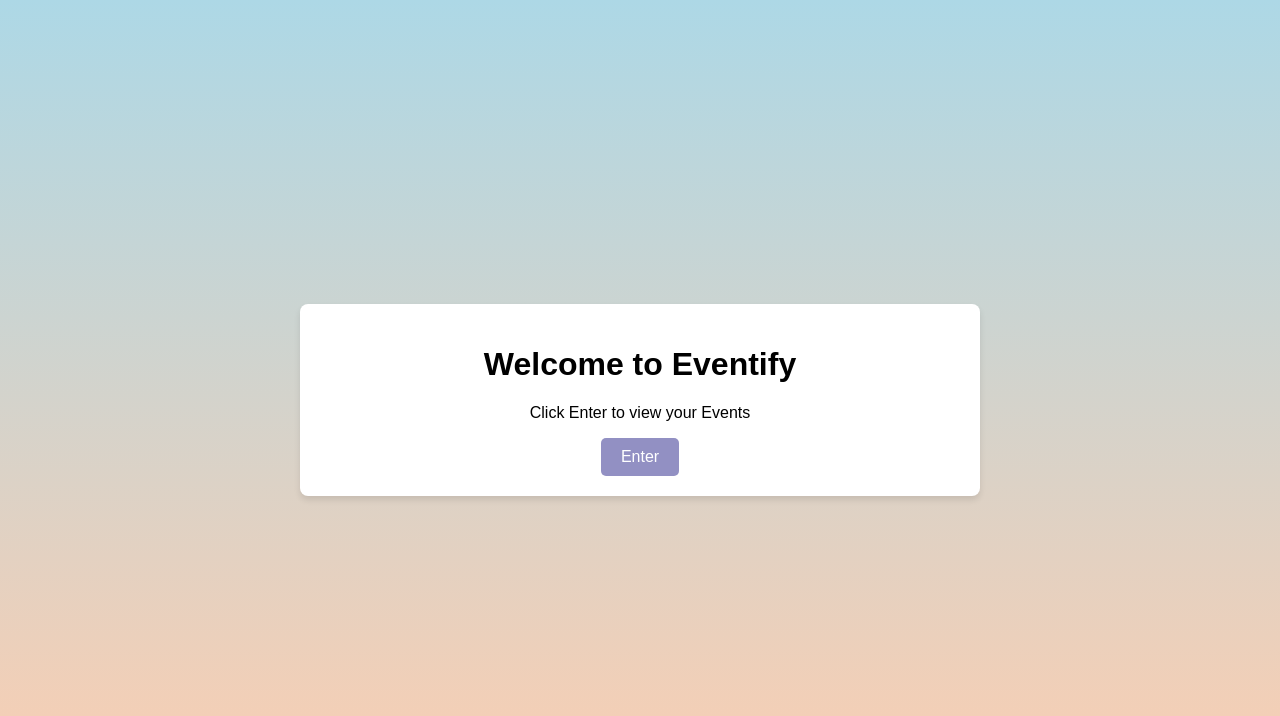
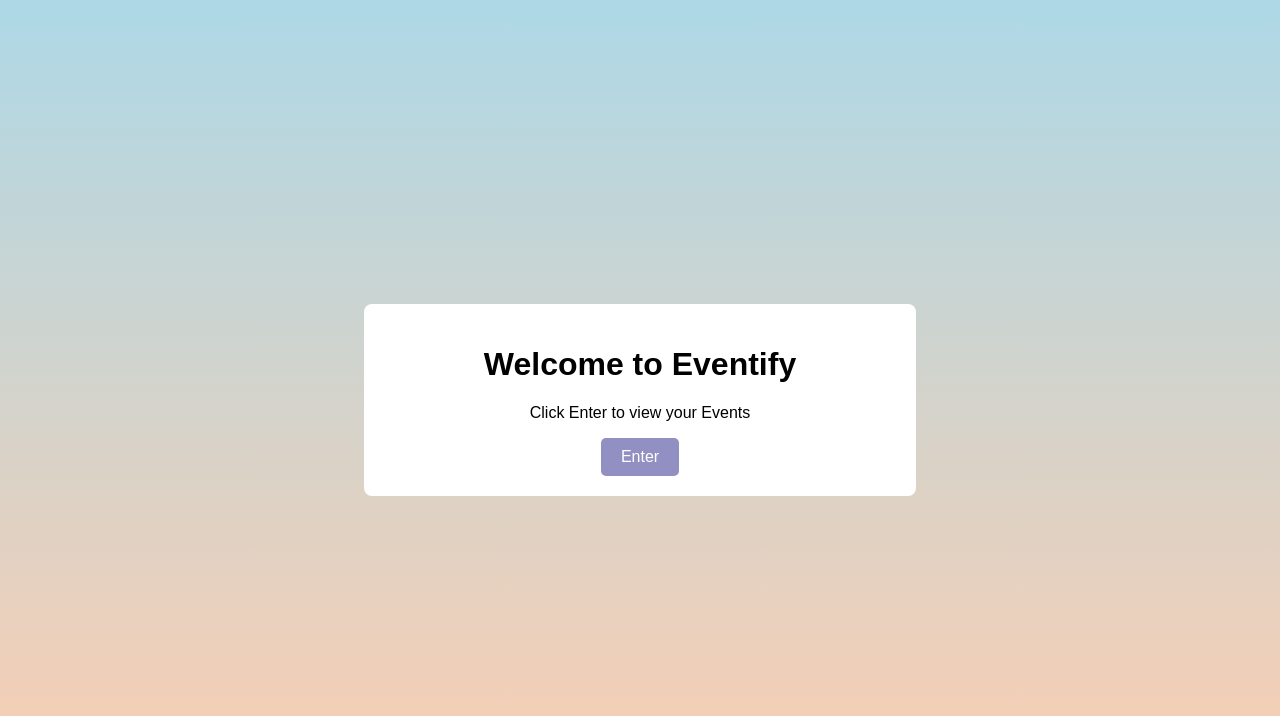
Before and after one commit to jjquan111/CPSC254_Group_Project, a PHP site: page / in a window 1280 px wide. Shown: the top 716 px of the page. Run offline with PHP 8.4, Linux system fonts and the light colour scheme.

Commit message:
UI changes

```diff
--- a/index.php
+++ b/index.php
@@ -14,11 +14,10 @@
             height: 100vh;
         }
         .container {
-            width: 50%;
+            width: 40%;
             padding: 20px;
             background-color: #ffffff;
             border-radius: 8px;
-            box-shadow: 0 4px 6px rgba(0, 0, 0, 0.1);
             text-align: center;
         }
         .options a {
@@ -40,7 +39,7 @@
         <h1>Welcome to Eventify</h1>
         <p>Click Enter to view your Events</p>
         <div class="options">
-            <a href="dynamic_full_calendar.php">Enter</a>
+            <a href="dynamic_full_calender.php">Enter</a>
         </div>
     </div>
 </body>
```
